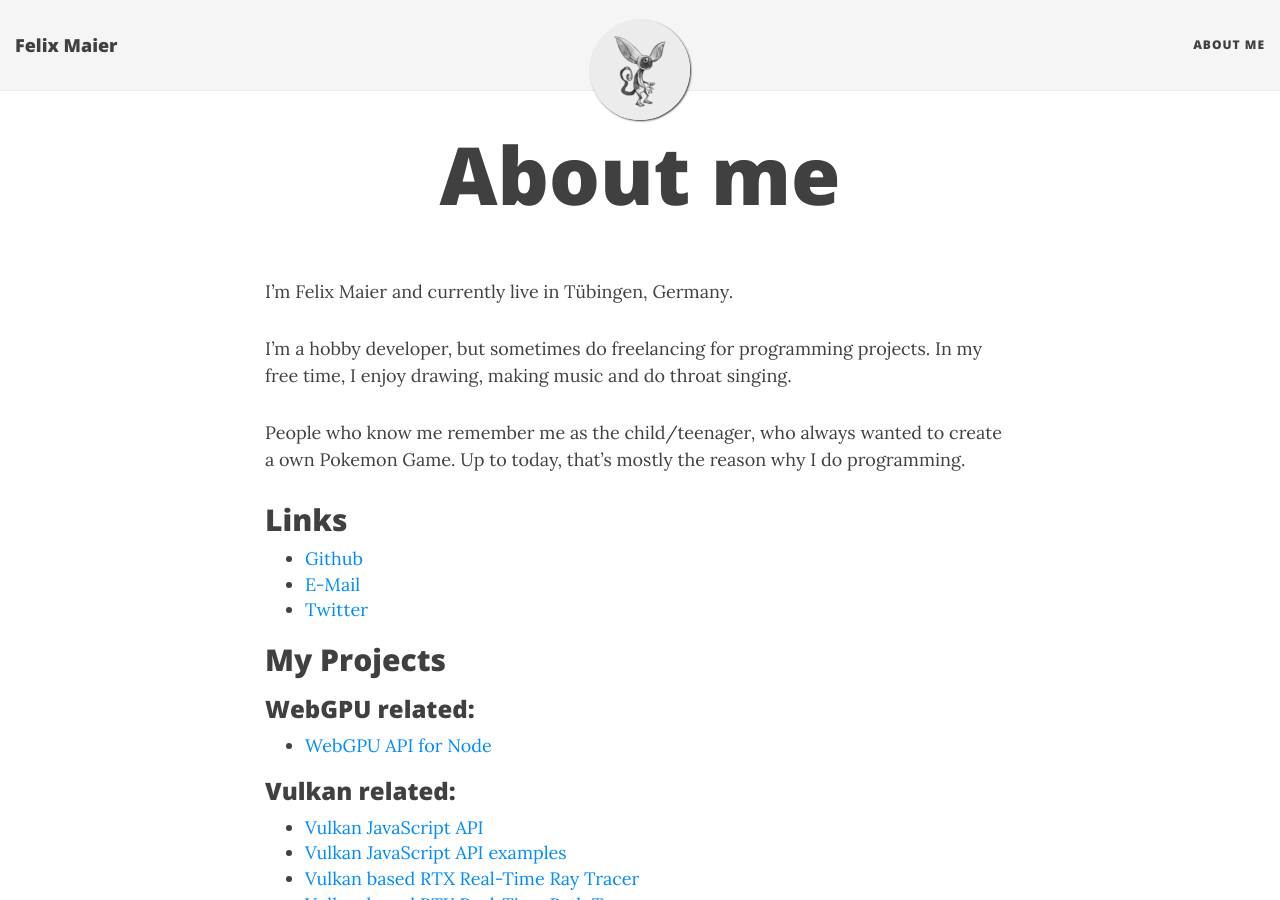
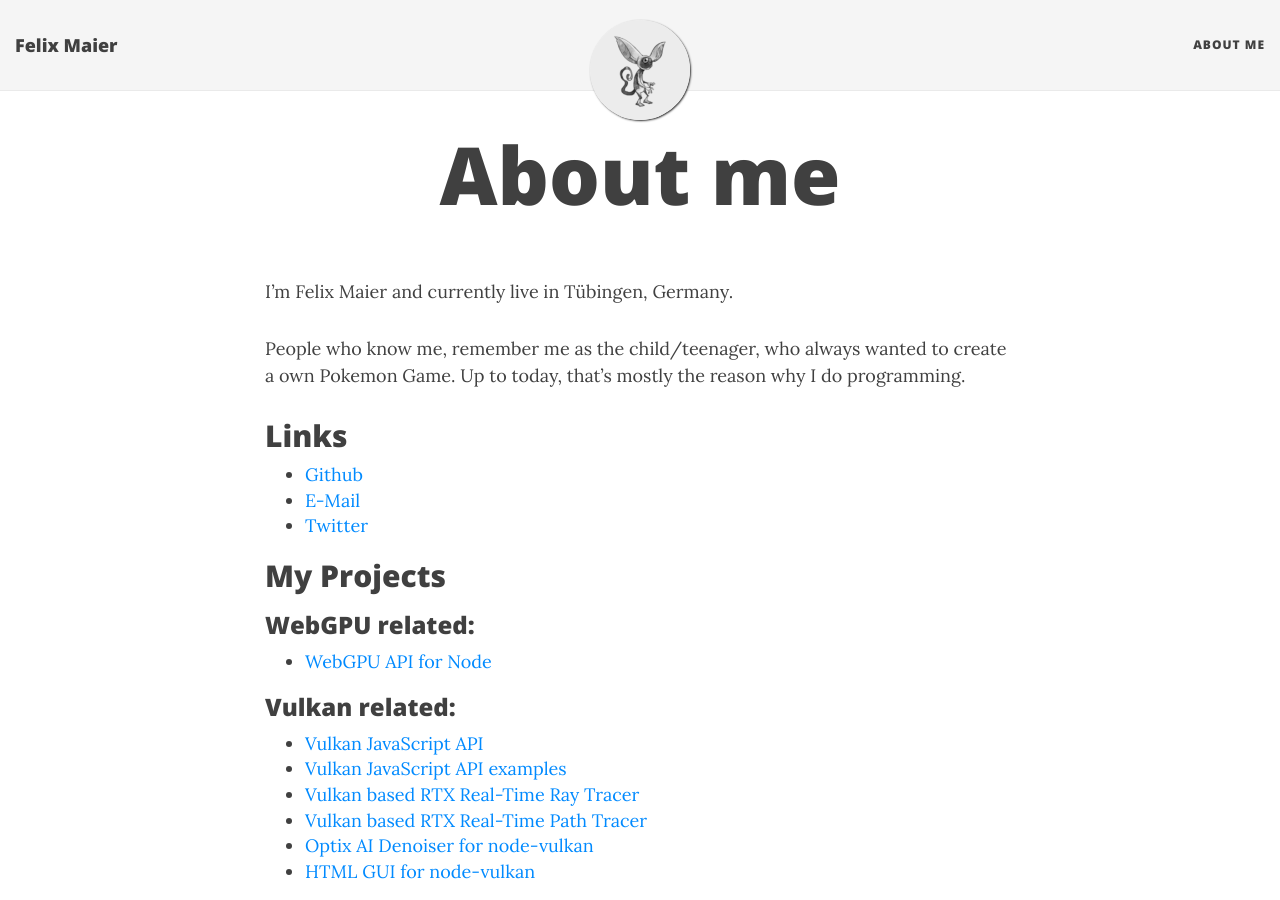
Before and after one commit to maierfelix/maierfelix.github.io, a Jekyll site: the page built from aboutme.md, in a window 1280 px wide and 900 px high. Built offline with Jekyll 4.4.1, drawn with Linux system fonts in a browser that asks for light colours; nearby versions of some CDN libraries.

Commit message:
Update aboutme.md

```diff
--- a/aboutme.md
+++ b/aboutme.md
@@ -5,9 +5,7 @@ title: About me
 
 I'm Felix Maier and currently live in Tübingen, Germany.
 
-I'm a hobby developer, but sometimes do freelancing for programming projects. In my free time, I enjoy drawing, making music and do throat singing.
-
-People who know me remember me as the child/teenager, who always wanted to create a own Pokemon Game. Up to today, that's mostly the reason why I do programming.
+People who know me, remember me as the child/teenager, who always wanted to create a own Pokemon Game. Up to today, that's mostly the reason why I do programming.
 
 ## Links
 
```
